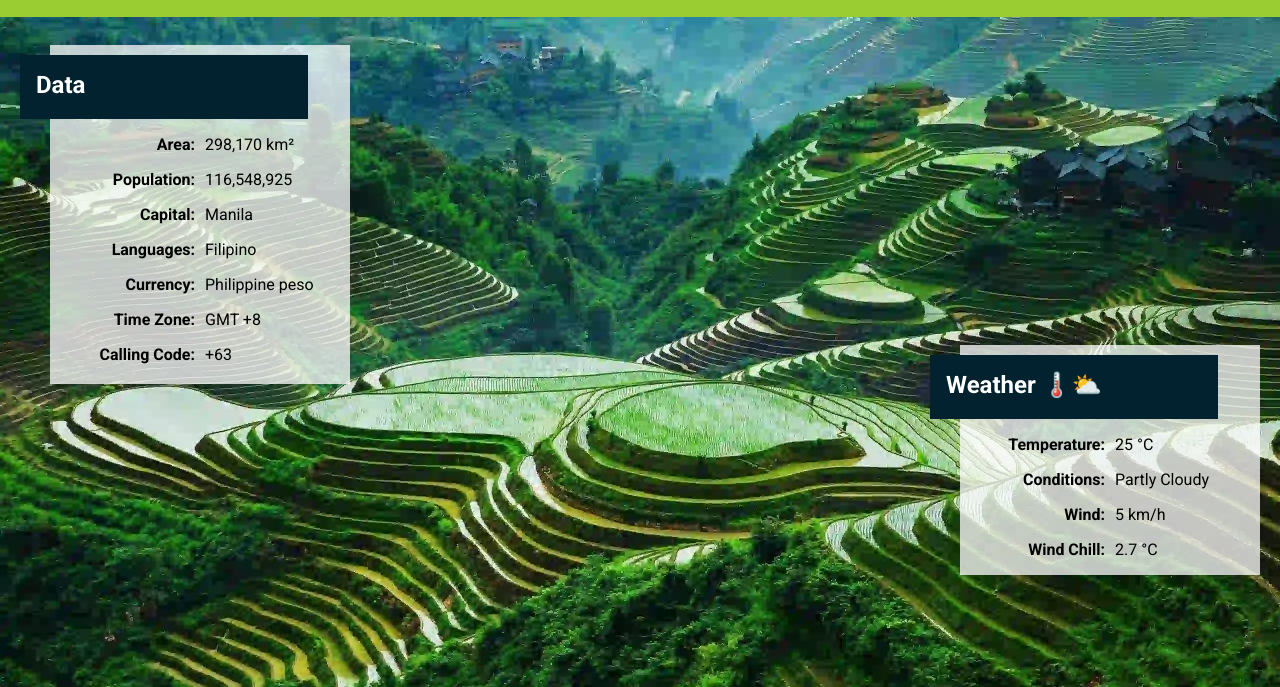
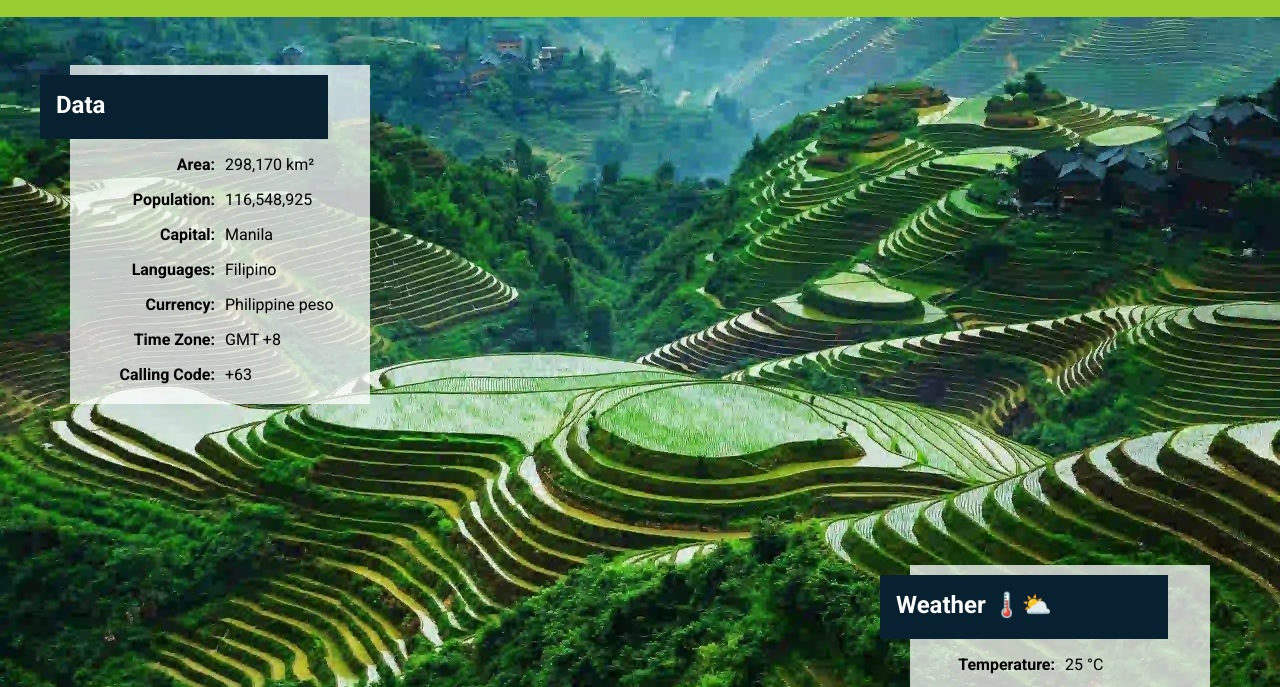
Before and after one commit to EzCryp/wdd131, a plain HTML site: page place.html in a window 1280 px wide. Shown: the part 105-792 px from the top of the page. Drawn offline with Linux system fonts and the light colour scheme.

Commit message:
box positioning

```diff
--- a/styles/place-large.css
+++ b/styles/place-large.css
@@ -8,14 +8,14 @@
         min-height: 100vh;
         display: flex;
         flex-direction: column;
-        background-color: #01222e;
+        background-color: #082131;
     }
 
     main {
         display: flex;
         grid-template-columns: 1fr;
         grid-template-rows: auto 1fr auto;
-        background-color: #01222e;
+        background-color: #082131;
     }
 
     header {
@@ -30,7 +30,7 @@
     h2 {
         text-align: left;
         color: white;
-        background-color: #01222e;
+        background-color: #082131;
         margin: 0;
         width: 18rem;
         height: 4rem;
@@ -48,9 +48,9 @@
         position: absolute;
         background-color: rgba(255, 255, 255, 0.75);
         max-width: 300px;
-        max-height: 500px;
-        top: 150px;
-        left: 50px;
+        max-height: 550px;
+        top: 170px;
+        left: 70px;
     }
 
     .weather-box {
@@ -58,8 +58,8 @@
         position: absolute;
         background-color: rgba(255, 255, 255, 0.75);
         max-width: 300px;
-        bottom: 120px;
-        right: 20px;
+        bottom: -100px;
+        right: 70px;
         padding-bottom: 1rem;
     }
 
```
Also changed, not shown: place.html (+1 -1 lines).
